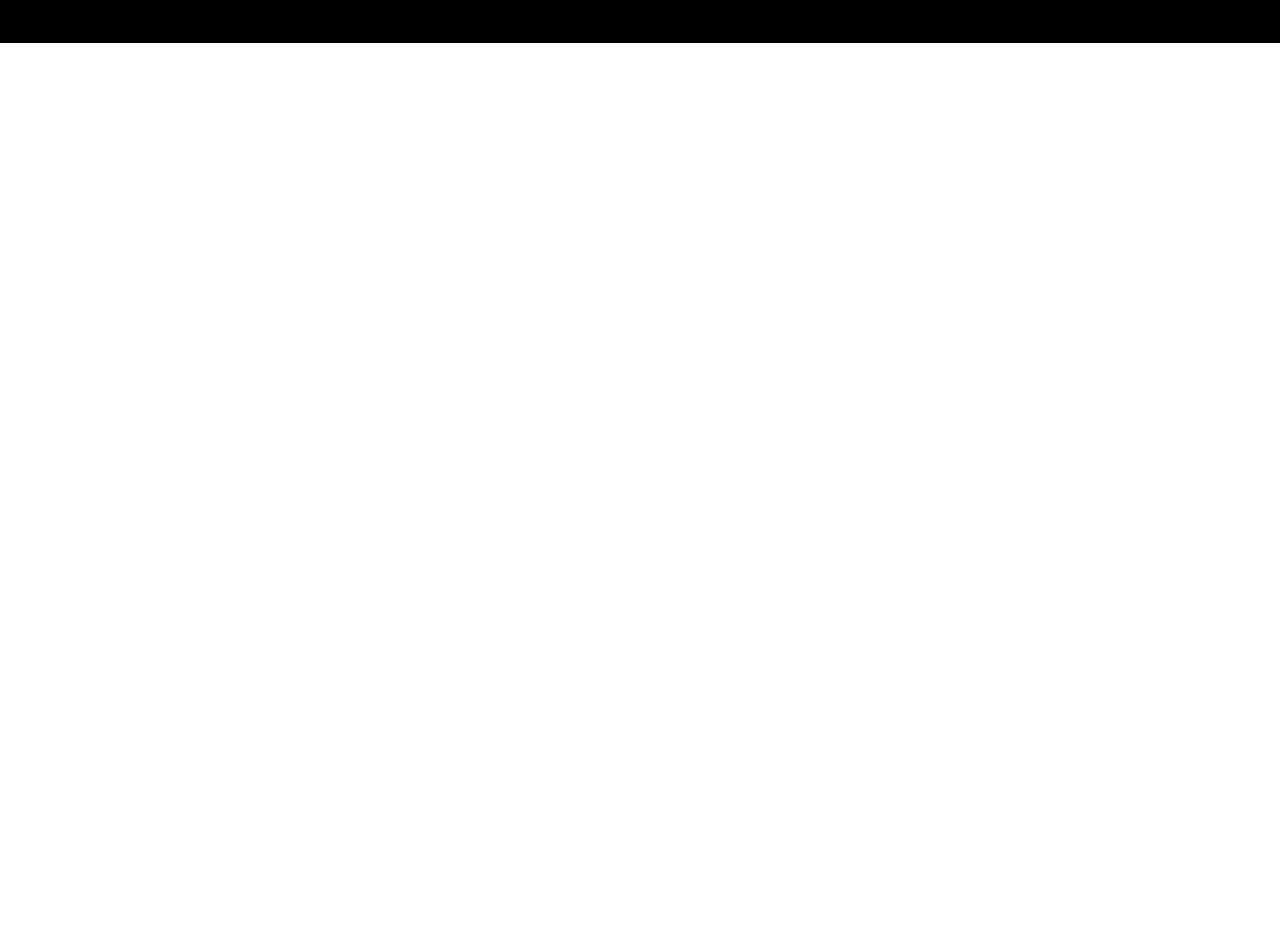
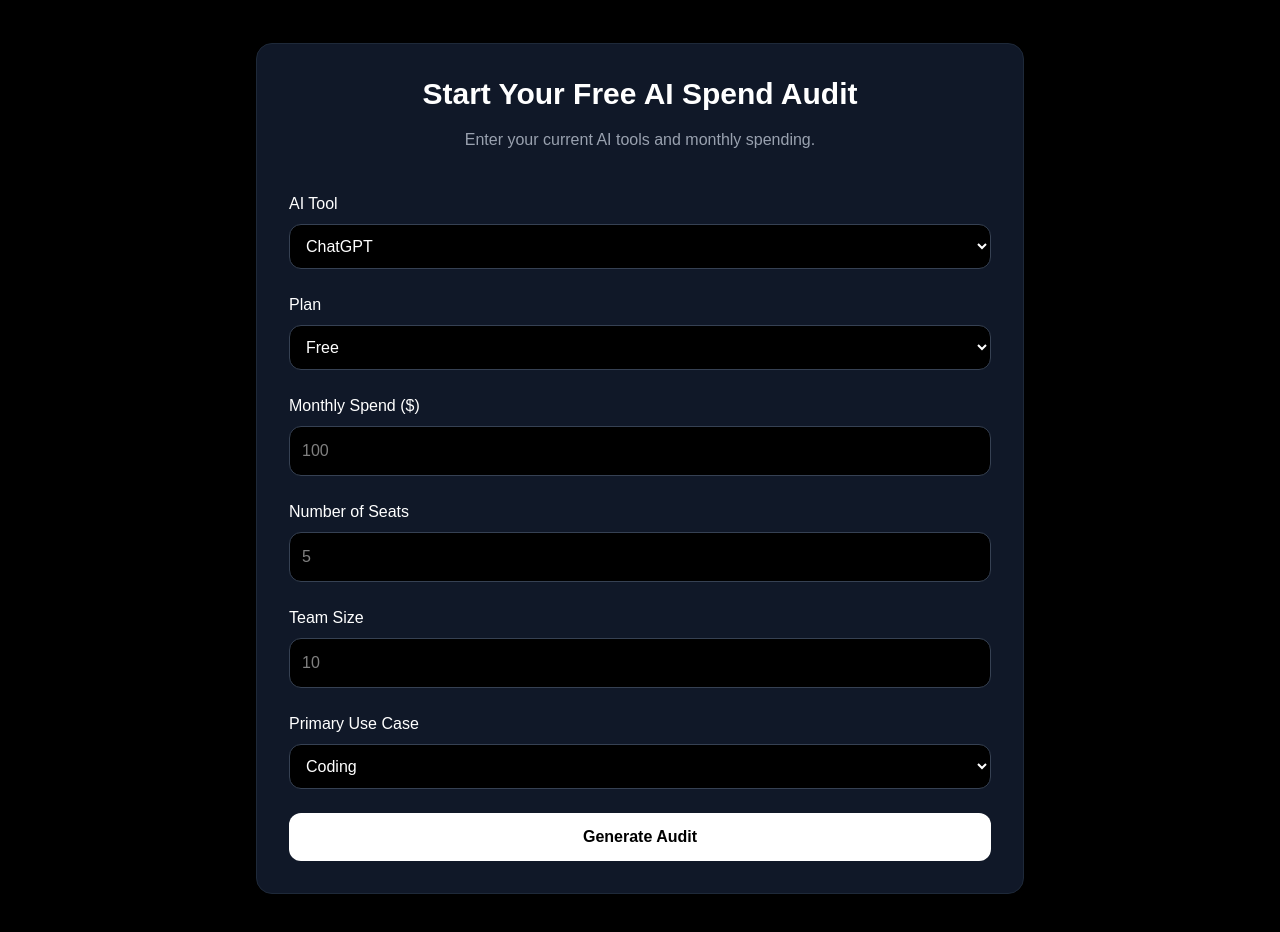
Before and after one commit to kannyuppu3-spec/credex-ai-audit, a Next.js app: page / in a window 1280 px wide. Shown: the part 800-1732 px from the top of the page. Before the commit the page ends 843 px from the top, so only its background shows below. Built offline with nearby package versions, Linux system fonts and the light colour scheme.

Commit message:
feat: create landing page sections

```diff
--- a/app/page.tsx
+++ b/app/page.tsx
@@ -64,7 +64,115 @@ export default function Home() {
         </div>
 
       </section>
+{/* Audit Form Section */}
+<section className="px-8 pb-24">
 
+  <div className="max-w-3xl mx-auto bg-gray-900 border border-gray-800 rounded-2xl p-8">
+
+    <h2 className="text-3xl font-bold text-center">
+      Start Your Free AI Spend Audit
+    </h2>
+
+    <p className="text-gray-400 text-center mt-4">
+      Enter your current AI tools and monthly spending.
+    </p>
+
+    <form className="mt-10 space-y-6">
+
+      {/* Tool Name */}
+      <div>
+        <label className="block mb-2 font-medium">
+          AI Tool
+        </label>
+
+        <select className="w-full p-3 rounded-xl bg-black border border-gray-700">
+          <option>ChatGPT</option>
+          <option>Claude</option>
+          <option>Cursor</option>
+          <option>GitHub Copilot</option>
+          <option>Gemini</option>
+        </select>
+      </div>
+
+      {/* Plan */}
+      <div>
+        <label className="block mb-2 font-medium">
+          Plan
+        </label>
+
+        <select className="w-full p-3 rounded-xl bg-black border border-gray-700">
+          <option>Free</option>
+          <option>Plus</option>
+          <option>Team</option>
+          <option>Enterprise</option>
+        </select>
+      </div>
+
+      {/* Monthly Spend */}
+      <div>
+        <label className="block mb-2 font-medium">
+          Monthly Spend ($)
+        </label>
+
+        <input
+          type="number"
+          placeholder="100"
+          className="w-full p-3 rounded-xl bg-black border border-gray-700"
+        />
+      </div>
+
+      {/* Seats */}
+      <div>
+        <label className="block mb-2 font-medium">
+          Number of Seats
+        </label>
+
+        <input
+          type="number"
+          placeholder="5"
+          className="w-full p-3 rounded-xl bg-black border border-gray-700"
+        />
+      </div>
+
+      {/* Team Size */}
+      <div>
+        <label className="block mb-2 font-medium">
+          Team Size
+        </label>
+
+        <input
+          type="number"
+          placeholder="10"
+          className="w-full p-3 rounded-xl bg-black border border-gray-700"
+        />
+      </div>
+
+      {/* Use Case */}
+      <div>
+        <label className="block mb-2 font-medium">
+          Primary Use Case
+        </label>
+
+        <select className="w-full p-3 rounded-xl bg-black border border-gray-700">
+          <option>Coding</option>
+          <option>Writing</option>
+          <option>Research</option>
+          <option>Data Analysis</option>
+          <option>Mixed</option>
+        </select>
+      </div>
+
+      <button className="w-full bg-white text-black py-3 rounded-xl font-semibold hover:bg-gray-200">
+        Generate Audit
+      </button>
+
+    </form>
+
+  </div>
+
+</section>
     </main>
+
   );
+
 }
```
